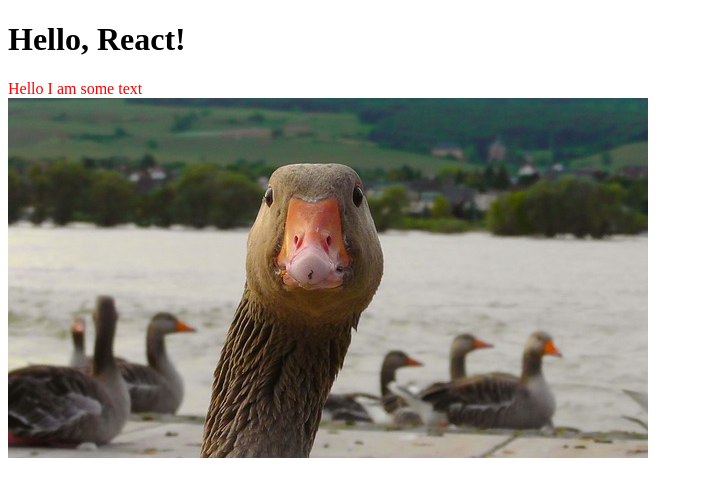
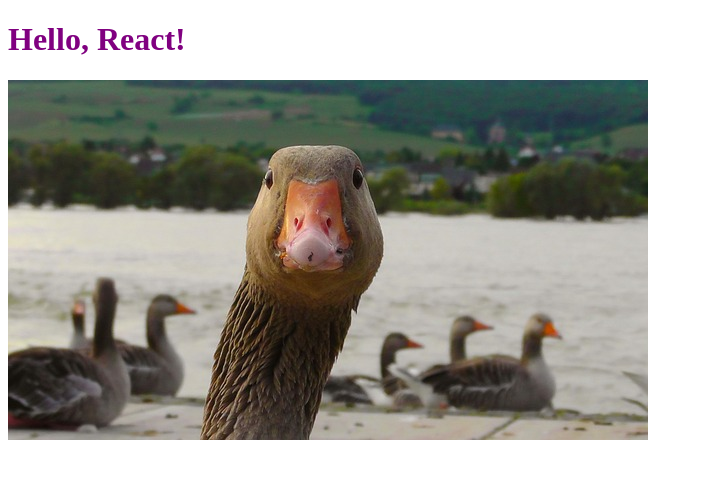
Before and after one commit to gwens/hello-react, a React app: page / in a window 1280 px wide. Shown: the whole page, without its empty margins (0-703 px from the left). Built offline with nearby package versions, Linux system fonts and the light colour scheme.

Commit message:
CSS is now applied in the React component instead of vanilla JS

```diff
--- a/src/index.js
+++ b/src/index.js
@@ -5,7 +5,6 @@
 
 // Use some imported CSS
 let nonReactStuff = document.getElementById('somestuff');
-nonReactStuff.classList.add('hello');
 
 // Use an imported image
 let myGoose = new Image();
@@ -19,6 +18,8 @@
 //require("babel-core").transform("code", options);
 
 ReactDOM.render(
-  <h1>Hello, React!</h1>,
+  <div className="hello">
+    <h1>Hello, React!</h1>
+  </div>,
   document.getElementById('root')
 );
--- a/src/style.css
+++ b/src/style.css
@@ -1,3 +1,3 @@
 .hello {
-  color: red;
+  color: purple;
 }
```
Also changed, not shown: dist/index.html.
